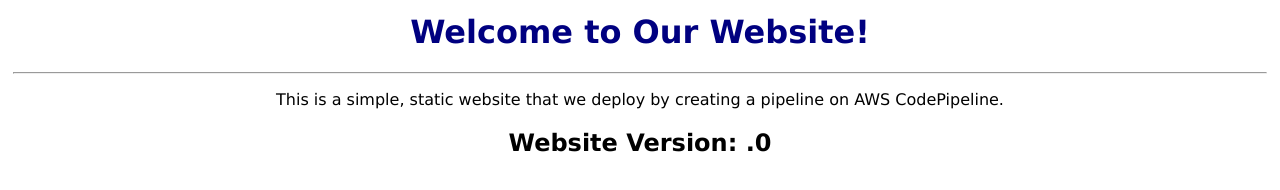
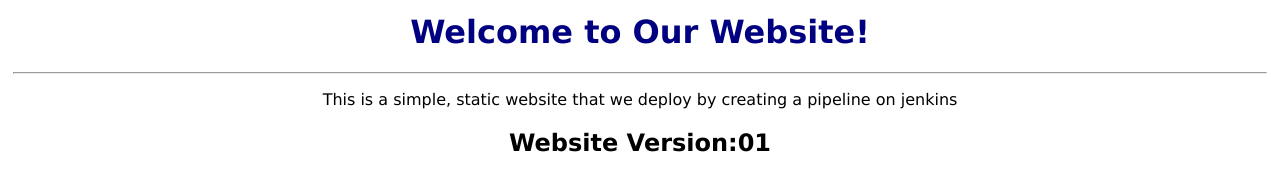
Before and after one commit to BrunoSantos88/aplication-developer, a plain HTML site: page index.html in a window 1280 px wide. Drawn offline with Linux system fonts and the light colour scheme.

Commit message:
Update index.html

```diff
--- a/index.html
+++ b/index.html
@@ -1,11 +1,11 @@
 <html>
     <head>
-        <title>Sample Website - AWS CodePipeline Step by Step</title>
+        <title>Sample Website - Jenkins Step by Step</title>
     </head>
     <body style="text-align:center;font-family:Verdana;margin:1%;">
         <h1 style="color:navy">Welcome to Our Website!</h1>
         <hr>
-        <p>This is a simple, static website that we deploy by creating a pipeline on AWS CodePipeline.</p>
-        <h2>Website Version: .0</h2>
+        <p>This is a simple, static website that we deploy by creating a pipeline on jenkins</p>
+        <h2>Website Version:01</h2>
     </body>
 </html>
```
